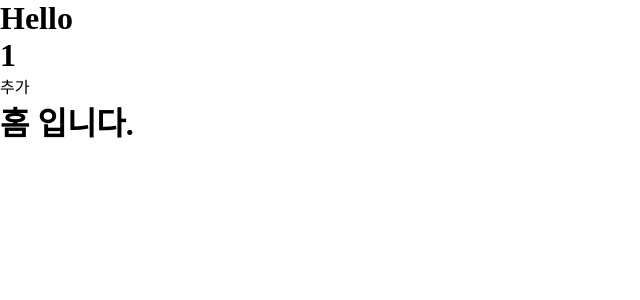
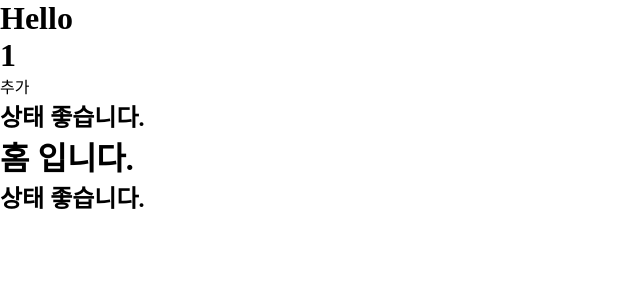
Before and after one commit to rudalson/vue-webblog, a Vue app: page / in a window 1280 px wide. Shown: the top 300 px of the page, without its empty margins (0-640 px from the left). Built offline with nearby package versions, Linux system fonts and the light colour scheme.

Commit message:
added 글로벌 컴포넌트 사용법

```diff
--- a/src/App.vue
+++ b/src/App.vue
@@ -3,15 +3,18 @@
     <h1>{{ title }}</h1>
     <h1>{{ count }}</h1>
     <button @click="count ++">추가</button>
-    <HomeComponent></HomeComponent>
+    <HomeComponent/>
+    <Status />
   </div>
 </template>
 
 <script>
   import HomeComponent from './Home'
+  import Status from "./Status";
 
   export default {
     components: {
+      Status,
       HomeComponent
     },
     data: () => ({
--- a/src/Home.vue
+++ b/src/Home.vue
@@ -1,11 +1,14 @@
 <template>
   <div>
+    <Status />
     <h1>{{ homeTitle }}</h1>
   </div>
 </template>
 
 <script>
+import Status from "./Status";
 export default {
+  components: {Status},
   data: () => ({
     homeTitle: "홈 입니다."
   }),
--- /dev/null
+++ b/src/Status.vue
@@ -0,0 +1,11 @@
+<template>
+    <h2>{{ title }}</h2>
+</template>
+
+<script>
+export default {
+  data: () => ({
+    title: "상태 좋습니다."
+  }),
+};
+</script>
--- a/src/main.js
+++ b/src/main.js
@@ -3,6 +3,11 @@ import App from './App.vue'
 import router from './router'
 import store from './store'
 import vuetify from './plugins/vuetify';
+
+import StatusComponent from './Status'
+
+// global component로 등록하기 위해
+Vue.component('AppStatus', StatusComponent)
 
 Vue.config.productionTip = false
 
```
